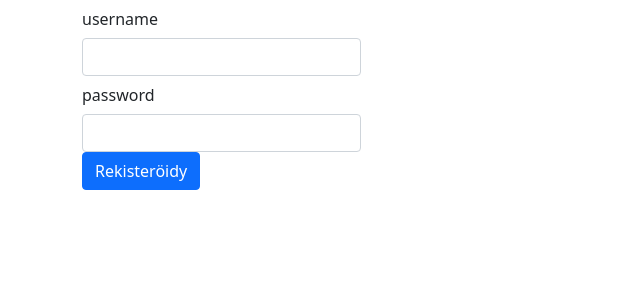
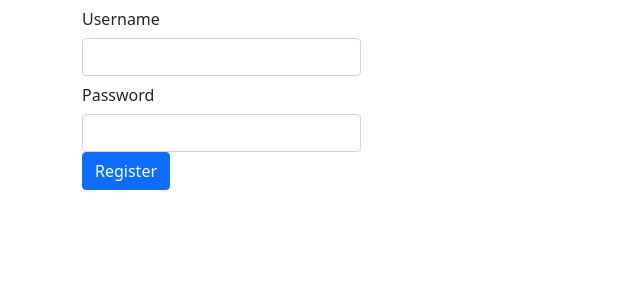
Before and after one commit to uradora/ohtu-miniprojekti-2021, a Flask app: template src/templates/register.html in a window 1280 px wide. Shown: the part 56-356 px from the top of the page, without its empty margins (0-640 px from the left). Run offline with Flask 2, Linux system fonts and the light colour scheme; the template is opened without the code that fills it, so the values that code supplies are empty.

Commit message:
fixed remaining language conflicts

```diff
--- a/src/templates/login.html
+++ b/src/templates/login.html
@@ -3,19 +3,19 @@
 {% block title %} Log in {% endblock %}
 
 {% block body %}
-<form action="" method="POST">
+<form action="/login" method="POST">
 
     <div class="form-row">
         <div class="form-group col-md-3">
             <label for="username" class="col-sm-2 col-form-label">Username</label>
-            <input type="text" class="form-control" name="title" id="exampleInputEmail1">
+            <input type="text" class="form-control" name="username" id="exampleInputEmail1">
         </div>
     </div>
 
     <div class="form-row">
         <div class="form-group col-md-3">
             <label for="password" class="col-sm-2 col-form-label">Password</label>
-            <input type="text" class="form-control" name="link" id="exampleInputEmail1">
+            <input type="password" class="form-control" name="password" id="exampleInputEmail1">
         </div>
     </div>
 
--- a/src/templates/register.html
+++ b/src/templates/register.html
@@ -1,29 +1,24 @@
 {% extends "layout.html" %}
+
+{% block title %} Register {% endblock %}
 
 {% block body %}
 <form action="/register" method="POST">
-    {% with messages = get_flashed_messages() %}
-    {% if messages %}
-    {% for message in messages %}
-    <p>{{ message }}</p>
-    {% endfor %}
-    {% endif %}
-    {% endwith %}
 
     <div class="form-row">
         <div class="form-group col-md-3">
-            <label for="category" class="col-sm-2 col-form-label">username</label>
-            <input type="text" class="form-control" name="user" id="username">
+            <label for="username" class="col-sm-2 col-form-label">Username</label>
+            <input type="text" class="form-control" name="username" id="exampleInputEmail1">
         </div>
     </div>
 
     <div class="form-row">
         <div class="form-group col-md-3">
-            <label for="category" class="col-sm-2 col-form-label">password</label>
-            <input type="password" class="form-control" name="password" id="password">
+            <label for="password" class="col-sm-2 col-form-label">Password</label>
+            <input type="password" class="form-control" name="password" id="exampleInputEmail1">
         </div>
     </div>
 
-    <button type="submit" class="btn btn-primary">Rekisteröidy</button>
+    <button type="submit" class="btn btn-primary">Register</button>
 </form>
 {% endblock %}
```
